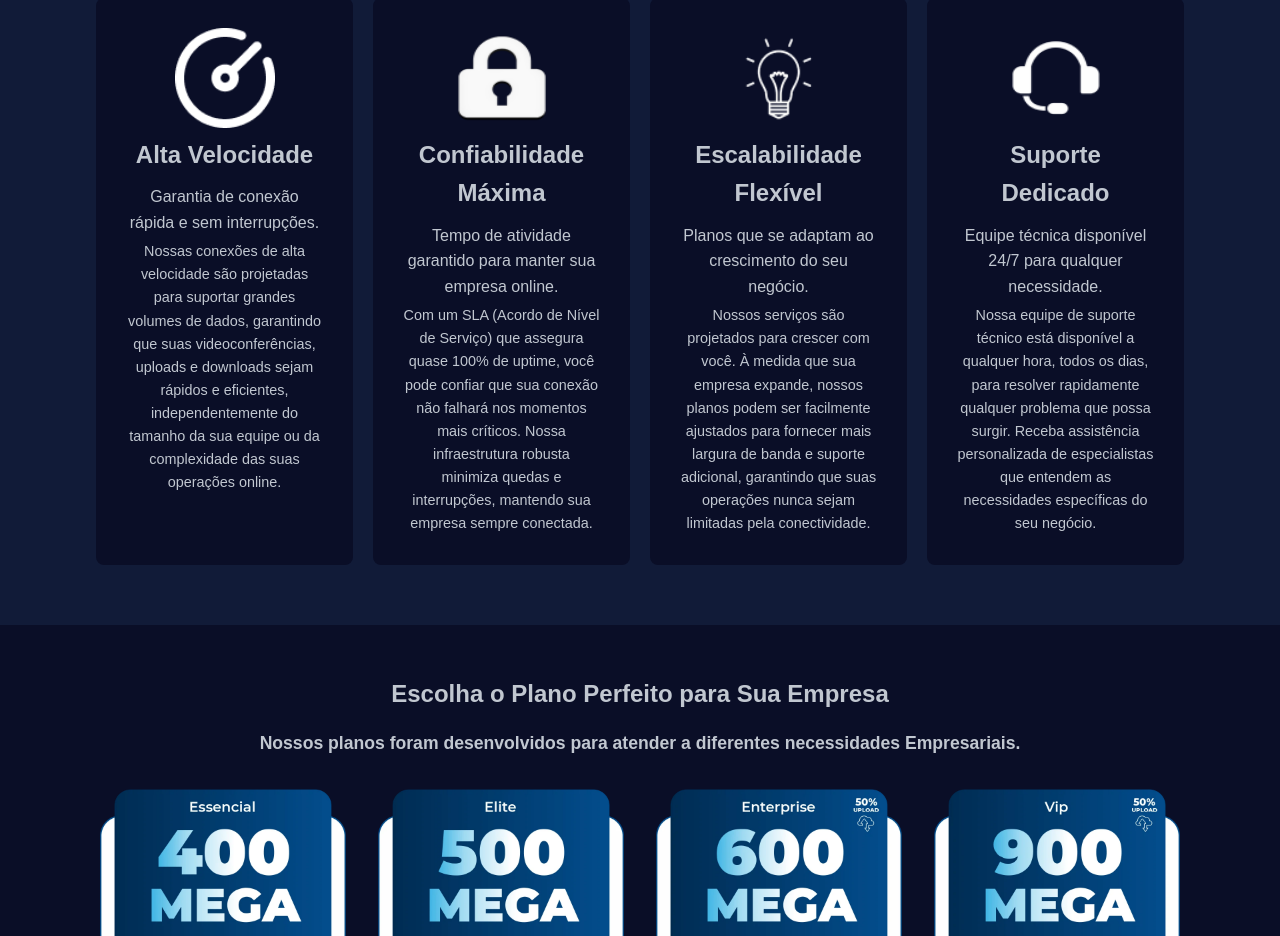
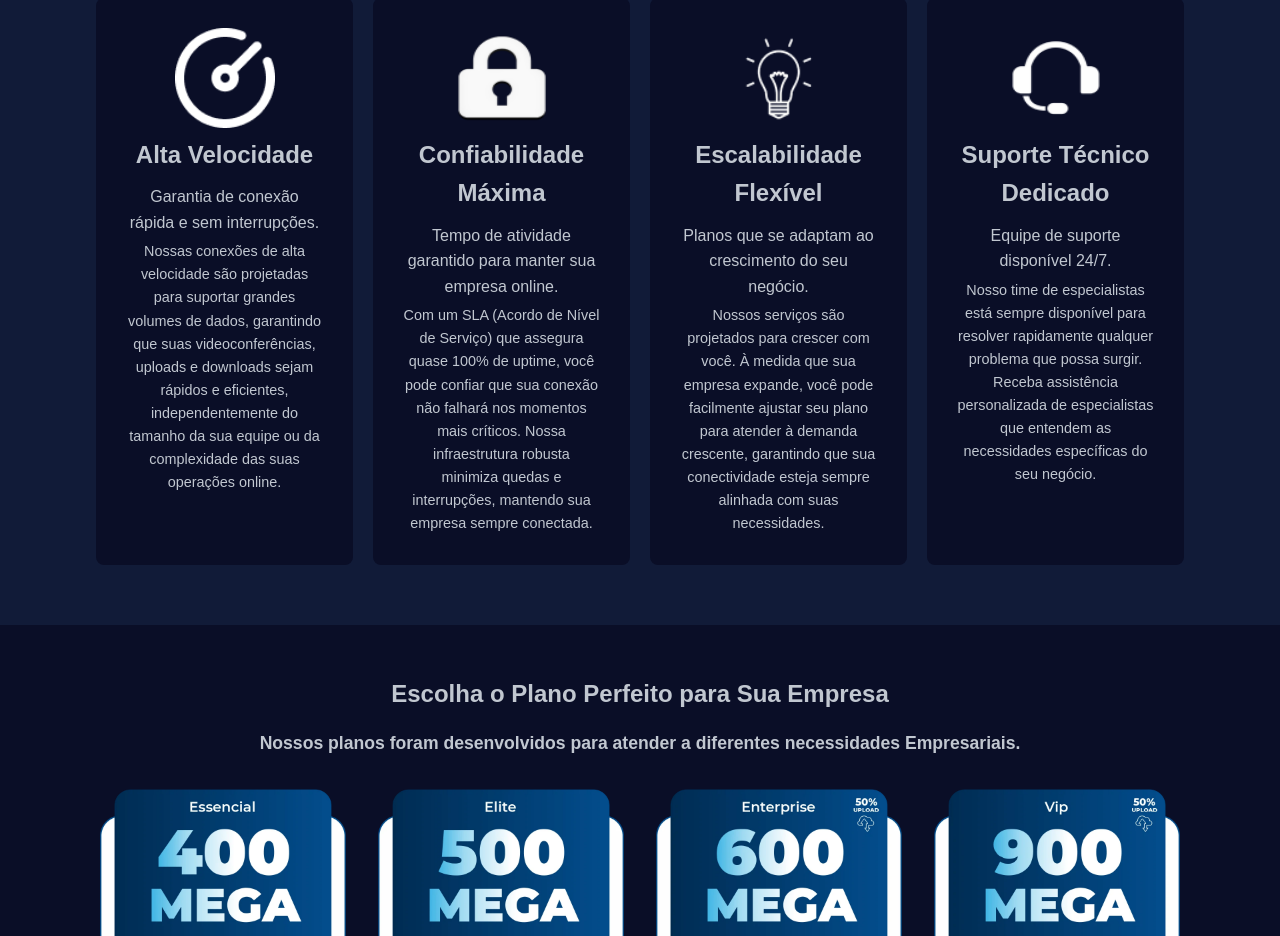
Before and after one commit to Matheusrst/cednet-next, a Next.js app: page /corporativo in a window 1280 px wide. Shown: the part 1285-2221 px from the top of the page. Built offline with nearby package versions, Linux system fonts and the light colour scheme.

Commit message:
adicionando uma head na landing corporativa

```diff
--- a/pages/corporativo.js
+++ b/pages/corporativo.js
@@ -1,4 +1,5 @@
 import React from 'react';
+import Head from 'next/head';
 import Link from 'next/link';
 import Image from 'next/image';
 import { useKeenSlider } from 'keen-slider/react';
@@ -74,6 +75,14 @@ const Corporativo = () => {
     });
 
     return (
+        <>
+            <Head>
+                <title>Corporativo | Grupo Cednet</title>
+                <meta name="description" content="Descubra as soluções corporativas de conectividade oferecidas pelo Grupo Cednet para empresas de todos os tamanhos." />
+                <meta name="viewport" content="width=device-width, initial-scale=1" />
+                <link rel="icon" href="/favicon.ico" />
+            </Head>
+
             <div className={styles.body}>
                 <Header />
 
@@ -156,13 +165,13 @@ const Corporativo = () => {
                                 <Image src="/images/escalabilidade.png" alt="Escalabilidade" width={100} height={100} />
                                 <h3>Escalabilidade Flexível</h3>
                                 <h4>Planos que se adaptam ao crescimento do seu negócio.</h4>
-                            <p>Nossos serviços são projetados para crescer com você. À medida que sua empresa expande, nossos planos podem ser facilmente ajustados para fornecer mais largura de banda e suporte adicional, garantindo que suas operações nunca sejam limitadas pela conectividade.</p>
+                                <p>Nossos serviços são projetados para crescer com você. À medida que sua empresa expande, você pode facilmente ajustar seu plano para atender à demanda crescente, garantindo que sua conectividade esteja sempre alinhada com suas necessidades.</p>
                             </div>
                             <div className={styles.detailItem}>
                                 <Image src="/images/suporte.png" alt="Suporte" width={100} height={100} />
-                            <h3>Suporte Dedicado</h3>
-                            <h4>Equipe técnica disponível 24/7 para qualquer necessidade.</h4>
-                            <p>Nossa equipe de suporte técnico está disponível a qualquer hora, todos os dias, para resolver rapidamente qualquer problema que possa surgir. Receba assistência personalizada de especialistas que entendem as necessidades específicas do seu negócio.</p>
+                                <h3>Suporte Técnico Dedicado</h3>
+                                <h4>Equipe de suporte disponível 24/7.</h4>
+                                <p>Nosso time de especialistas está sempre disponível para resolver rapidamente qualquer problema que possa surgir. Receba assistência personalizada de especialistas que entendem as necessidades específicas do seu negócio.</p>
                             </div>
                         </div>
                     </div>
@@ -220,6 +229,7 @@ const Corporativo = () => {
                   </div>
               </footer>
             </div>
+        </>
     );
 };
 
```
Lines whose indentation alone changed are shown as unchanged.
